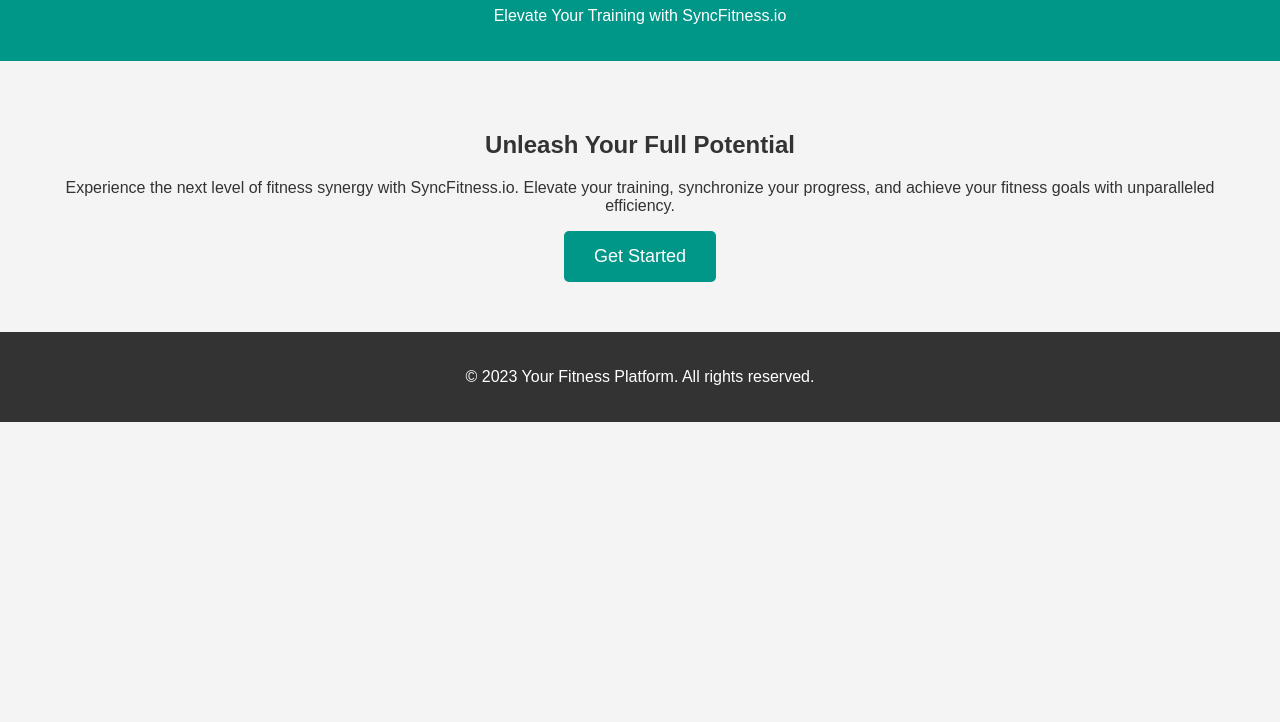
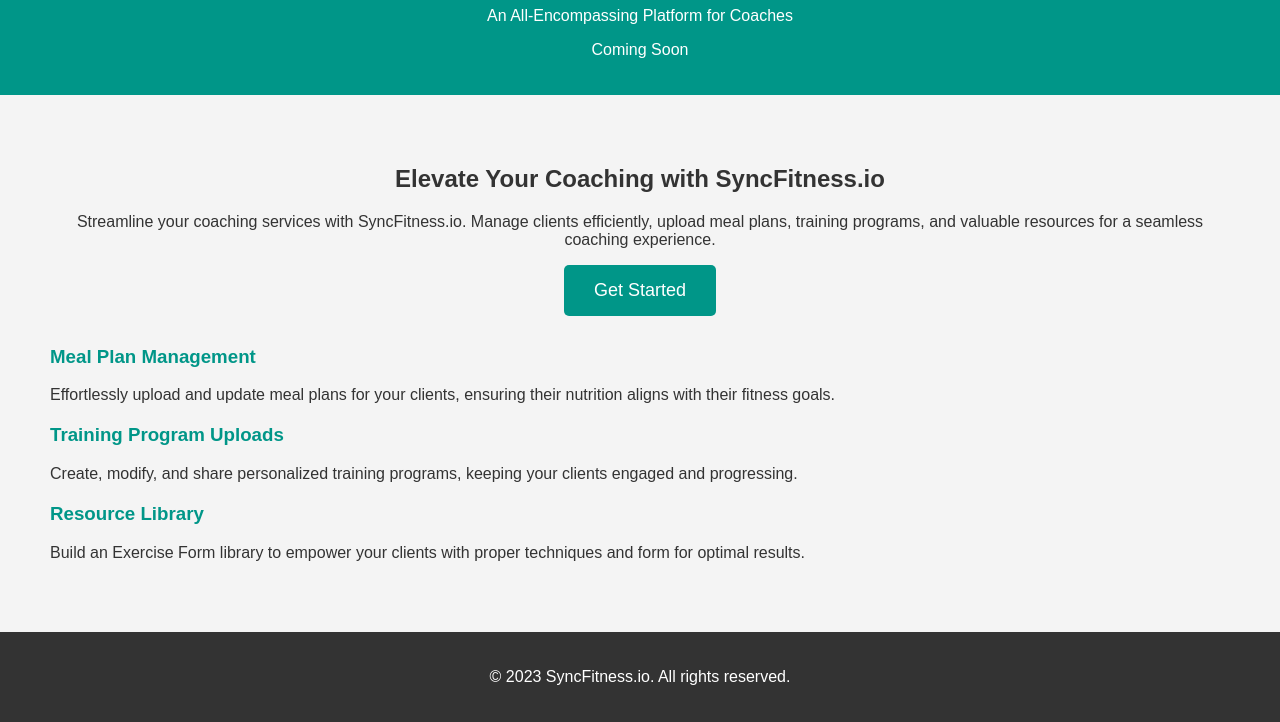
Before and after one commit to roddraftaccount/SyncFitness.io, a plain HTML site: page index.html in a window 1280 px wide. Shown: the part 93-815 px from the top of the page. Drawn offline with Linux system fonts and the light colour scheme.

Commit message:
Update index.html

```diff
--- a/index.html
+++ b/index.html
@@ -3,7 +3,7 @@
 <head>
     <meta charset="UTF-8">
     <meta name="viewport" content="width=device-width, initial-scale=1.0">
-    <title>Your Fitness Platform - Elevate Your Training</title>
+    <title>SyncFitness.io - Elevate Your Coaching</title>
     <style>
         body {
             font-family: 'Arial', sans-serif;
@@ -46,22 +46,53 @@
         .cta-button:hover {
             background-color: #00796b;
         }
+
+        .features {
+            text-align: left;
+            margin-top: 30px;
+        }
+
+        .feature-item {
+            margin-bottom: 20px;
+        }
+
+        .feature-item h3 {
+            color: #009688;
+        }
     </style>
 </head>
 <body>
     <header>
-        <h1>Your Fitness Platform</h1>
-        <p>Elevate Your Training with SyncFitness.io</p>
+        <h1>SyncFitness.io</h1>
+        <p>An All-Encompassing Platform for Coaches</p>
+        <p>Coming Soon</p>
     </header>
 
     <main>
-        <h2>Unleash Your Full Potential</h2>
-        <p>Experience the next level of fitness synergy with SyncFitness.io. Elevate your training, synchronize your progress, and achieve your fitness goals with unparalleled efficiency.</p>
+        <h2>Elevate Your Coaching with SyncFitness.io</h2>
+        <p>Streamline your coaching services with SyncFitness.io. Manage clients efficiently, upload meal plans, training programs, and valuable resources for a seamless coaching experience.</p>
         <a href="#" class="cta-button">Get Started</a>
+
+        <div class="features">
+            <div class="feature-item">
+                <h3>Meal Plan Management</h3>
+                <p>Effortlessly upload and update meal plans for your clients, ensuring their nutrition aligns with their fitness goals.</p>
+            </div>
+
+            <div class="feature-item">
+                <h3>Training Program Uploads</h3>
+                <p>Create, modify, and share personalized training programs, keeping your clients engaged and progressing.</p>
+            </div>
+
+            <div class="feature-item">
+                <h3>Resource Library</h3>
+                <p>Build an Exercise Form library to empower your clients with proper techniques and form for optimal results.</p>
+            </div>
+        </div>
     </main>
 
     <footer>
-        <p>&copy; 2023 Your Fitness Platform. All rights reserved.</p>
+        <p>&copy; 2023 SyncFitness.io. All rights reserved.</p>
     </footer>
 </body>
 </html>
```
